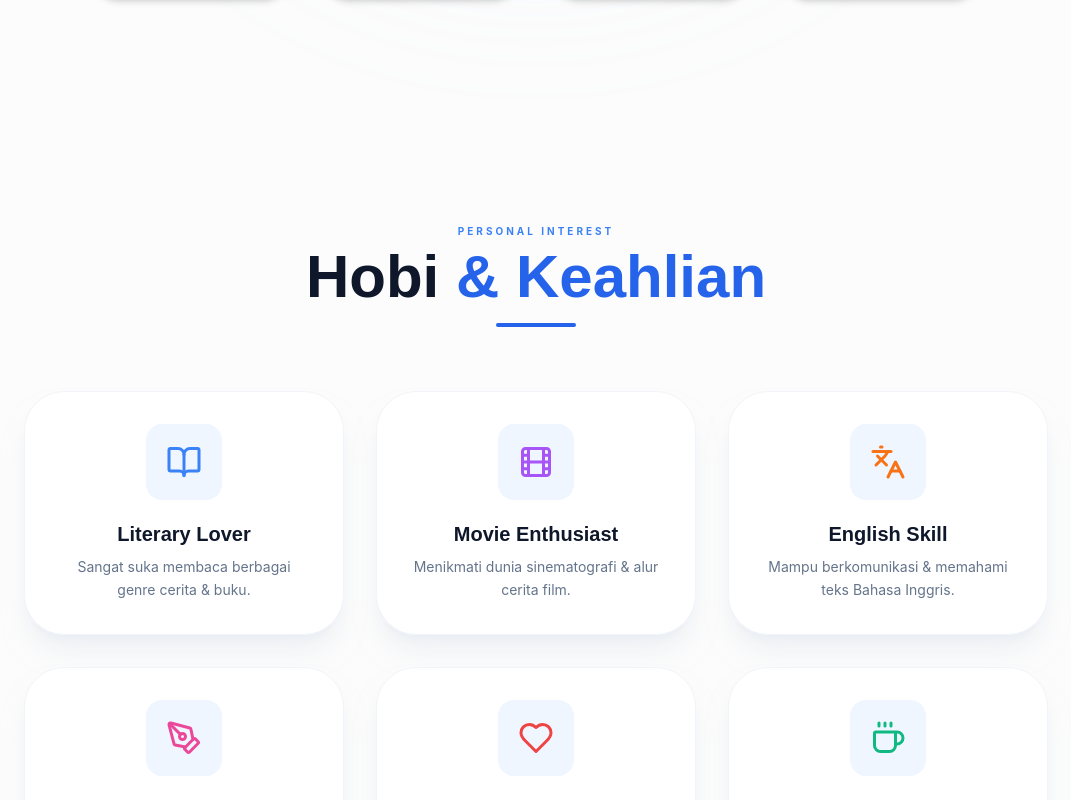
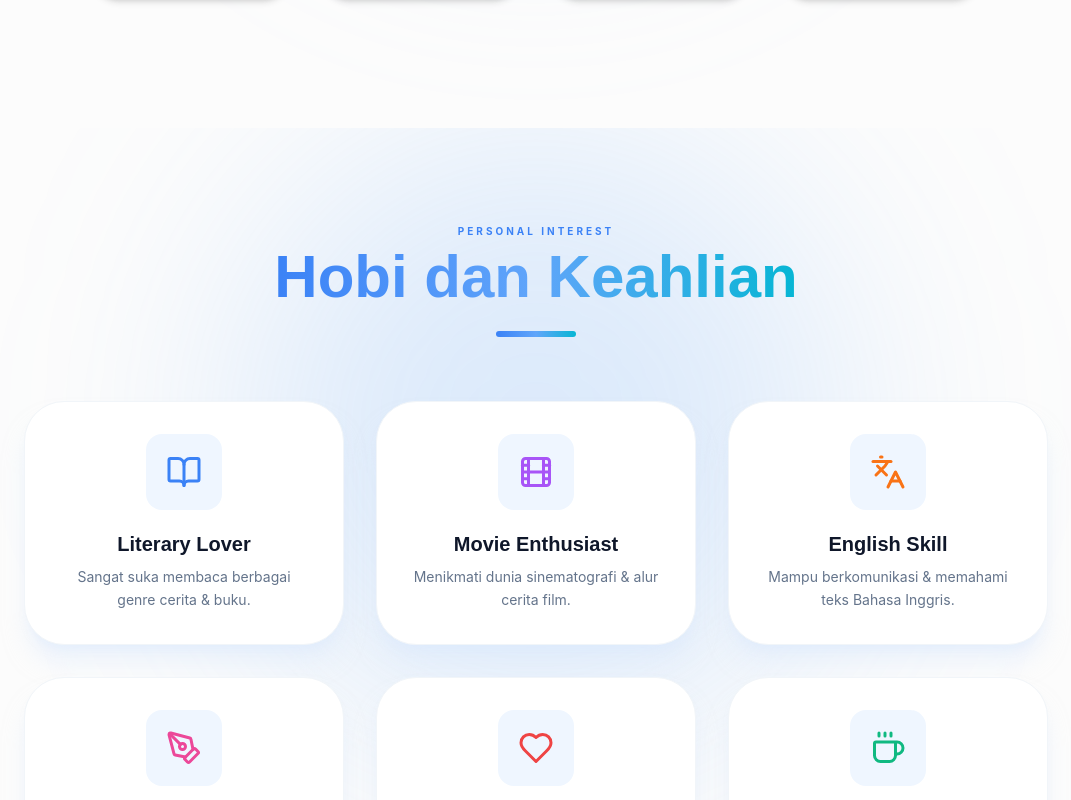
Before and after one commit to nabilahquratul15/web-portofolio-nabila, a React (Vite) app: page / in a window 1280 px wide. Shown: the part 1760-2560 px from the top of the page, without its empty margins (104-1175 px from the left). Built offline with nearby package versions, Linux system fonts and the light colour scheme; the HTML template or start-up script is replaced by a standard one.

Commit message:
nambah efek glow, ganti warna teks di skills section

```diff
--- a/src/components/SkillsSection.tsx
+++ b/src/components/SkillsSection.tsx
@@ -1,6 +1,5 @@
 import React, { useState, useEffect } from 'react';
 import { motion } from 'framer-motion';
-// Di sini letak perbaikannya, semua ikon harus diabsen satu-satu:
 import { BookOpen, Film, Languages, PenTool, Coffee, Heart } from 'lucide-react';
 
 export default function SkillsSection() {
@@ -15,62 +14,52 @@ export default function SkillsSection() {
   }, []);
 
   const skillList = [
-    {
-      name: "Literary Lover",
-      desc: "Sangat suka membaca berbagai genre cerita & buku.",
-      icon: BookOpen,
-      color: "text-blue-500"
-    },
-    {
-      name: "Movie Enthusiast",
-      desc: "Menikmati dunia sinematografi & alur cerita film.",
-      icon: Film,
-      color: "text-purple-500"
-    },
-    {
-      name: "English Skill",
-      desc: "Mampu berkomunikasi & memahami teks Bahasa Inggris.",
-      icon: Languages,
-      color: "text-orange-500"
-    },
-    {
-      name: "Creative Thinking",
-      desc: "Berimajinasi luas berkat hobi membaca & menonton.",
-      icon: PenTool,
-      color: "text-pink-500"
-    },
-    {
-      name: "Storytelling",
-      desc: "Bisa menceritakan kembali hal menarik dengan seru.",
-      icon: Heart,
-      color: "text-red-500"
-    },
-    {
-      name: "Quick Learner",
-      desc: "Mudah menyerap informasi baru dari berbagai media.",
-      icon: Coffee,
-      color: "text-emerald-500"
-    },
+    { name: "Literary Lover", desc: "Sangat suka membaca berbagai genre cerita & buku.", icon: BookOpen, color: "text-blue-500" },
+    { name: "Movie Enthusiast", desc: "Menikmati dunia sinematografi & alur cerita film.", icon: Film, color: "text-purple-500" },
+    { name: "English Skill", desc: "Mampu berkomunikasi & memahami teks Bahasa Inggris.", icon: Languages, color: "text-orange-500" },
+    { name: "Creative Thinking", desc: "Berimajinasi luas berkat hobi membaca & menonton.", icon: PenTool, color: "text-pink-500" },
+    { name: "Storytelling", desc: "Bisa menceritakan kembali hal menarik dengan seru.", icon: Heart, color: "text-red-500" },
+    { name: "Quick Learner", desc: "Mudah menyerap informasi baru dari berbagai media.", icon: Coffee, color: "text-emerald-500" },
   ];
 
+  // LOGIKA GRADASI (Light: Cerah, Dark: Biru Gelap ala Navbar)
+  const headerGradient = isDark
+    ? "from-[#1E3A8A] via-[#3B82F6] to-[#1E40AF]"
+    : "from-[#3B82F6] via-[#60A5FA] to-[#06B6D4]";
+
   return (
-    <section id="skills" className={`py-24 transition-colors duration-500 ${isDark ? "bg-[#0B1120]" : "bg-[#FCFCFC]"}`}>
-      <div className="container mx-auto px-6">
+    <section id="skills" className={`relative py-24 transition-colors duration-500 overflow-hidden ${isDark ? "bg-[#0B1120]" : "bg-[#FCFCFC]"}`}>
 
+      {/* GLOW EFFECT BACKGROUND - Muncul di Light & Dark dengan intensitas beda */}
+      <div className={`absolute top-0 left-1/2 -translate-x-1/2 w-[600px] h-[600px] rounded-full blur-[120px] pointer-events-none transition-all duration-700 ${isDark ? "bg-blue-600/20" : "bg-blue-400/20"}`}></div>
+
+      <div className="container mx-auto px-6 relative z-10">
+
+        {/* HEADER SECTION */}
         <motion.div
           initial={{ opacity: 0, y: 20 }}
           whileInView={{ opacity: 1, y: 0 }}
           viewport={{ once: true }}
           transition={{ duration: 0.6 }}
-          className="text-center mb-16"
+          className="text-center mb-16 flex flex-col items-center"
         >
           <span className="text-blue-500 font-bold tracking-[0.3em] text-[10px] uppercase block mb-2">Personal Interest</span>
-          <h2 className={`text-4xl md:text-6xl font-black mb-4 ${isDark ? "text-white" : "text-slate-900"}`}>
-            Hobi <span className="text-blue-600">& Keahlian</span>
+
+          <h2 className={`text-4xl md:text-6xl font-black mb-6 text-transparent bg-clip-text bg-gradient-to-r ${headerGradient}`}>
+            Hobi dan Keahlian <span className="opacity-80"></span>
           </h2>
-          <div className="w-20 h-1 bg-blue-600 mx-auto rounded-full"></div>
+
+          {/* GARIS BAWAH GRADASI SAMA DENGAN TEKS */}
+          <motion.div
+            initial={{ width: 0, opacity: 0 }}
+            whileInView={{ width: "80px", opacity: 1 }}
+            viewport={{ once: true }}
+            transition={{ delay: 0.3, duration: 0.8 }}
+            className={`h-1.5 rounded-full bg-gradient-to-r ${headerGradient}`}
+          />
         </motion.div>
 
+        {/* GRID SKILLS */}
         <div className="grid grid-cols-1 md:grid-cols-2 lg:grid-cols-3 gap-8 max-w-5xl mx-auto">
           {skillList.map((skill, index) => (
             <motion.div
@@ -79,13 +68,17 @@ export default function SkillsSection() {
               whileInView={{ opacity: 1, y: 0 }}
               viewport={{ once: true }}
               transition={{ duration: 0.5, delay: index * 0.1 }}
-              className={`group p-8 rounded-[2.5rem] border transition-all duration-300 hover:-translate-y-2
+              className={`group p-8 rounded-[2.5rem] border transition-all duration-300 hover:-translate-y-2 relative overflow-hidden
                 ${isDark
-                  ? "border-slate-800 bg-[#0F172A] hover:border-blue-500/50 hover:shadow-[0_0_30px_rgba(59,130,246,0.15)]"
-                  : "border-slate-100 bg-white shadow-xl shadow-slate-200/50 hover:shadow-2xl"}`}
+                  ? "border-slate-800 bg-[#0F172A]/80 hover:border-blue-500/50 hover:shadow-[0_0_30px_rgba(30,58,138,0.4)]"
+                  : "border-slate-100 bg-white shadow-xl shadow-blue-100/50 hover:shadow-2xl hover:border-blue-200"}`}
             >
-              <div className="flex flex-col items-center text-center">
-                <div className={`p-5 rounded-2xl mb-5 transition-transform duration-500 group-hover:scale-110 group-hover:rotate-6 ${isDark ? "bg-slate-800/50" : "bg-blue-50"} ${skill.color}`}>
+              {/* INNER GLOW PAS DI-HOVER */}
+              <div className={`absolute -inset-1 opacity-0 group-hover:opacity-100 transition-opacity duration-500 blur-2xl pointer-events-none ${isDark ? "bg-blue-600/10" : "bg-blue-400/10"}`}></div>
+
+              <div className="flex flex-col items-center text-center relative z-10">
+                <div className={`p-5 rounded-2xl mb-5 transition-all duration-500 group-hover:scale-110 group-hover:rotate-6
+                  ${isDark ? "bg-slate-800/80" : "bg-blue-50"} ${skill.color}`}>
                   <skill.icon size={36} />
                 </div>
                 <div>
```
